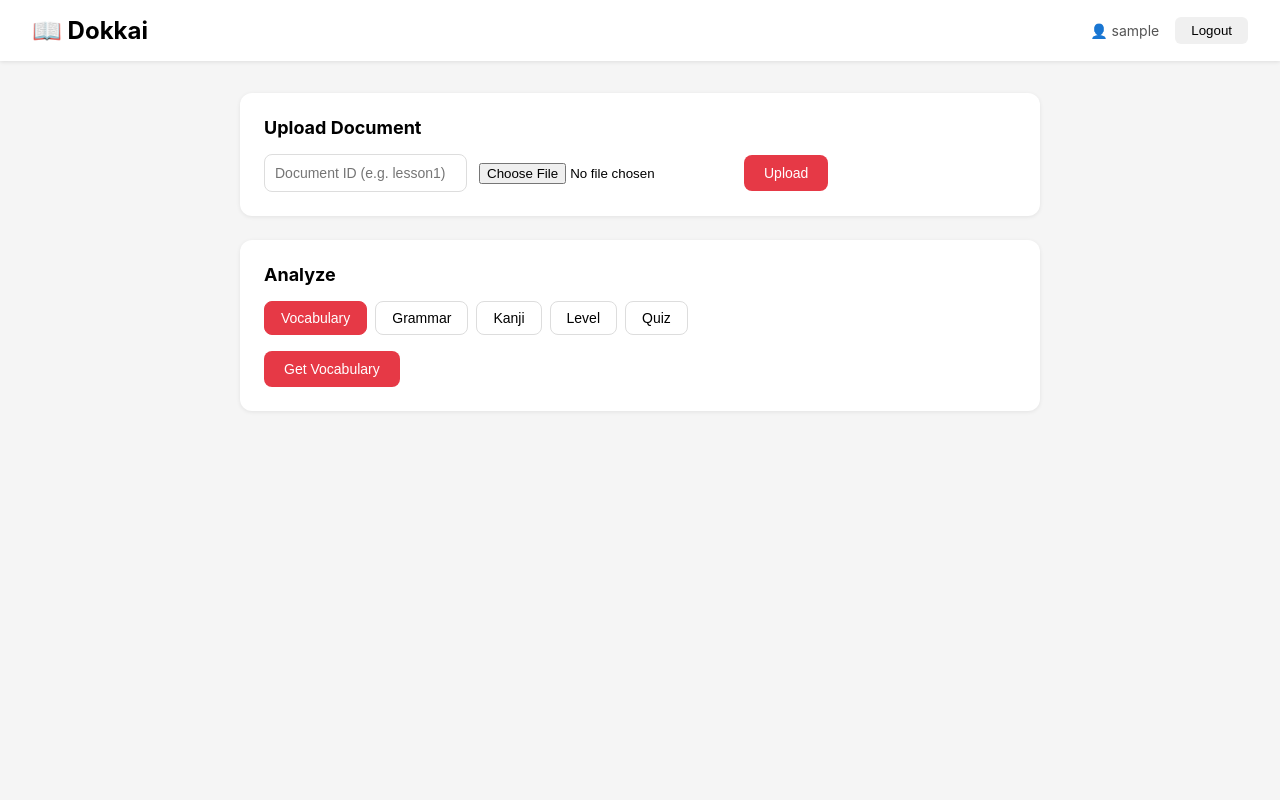
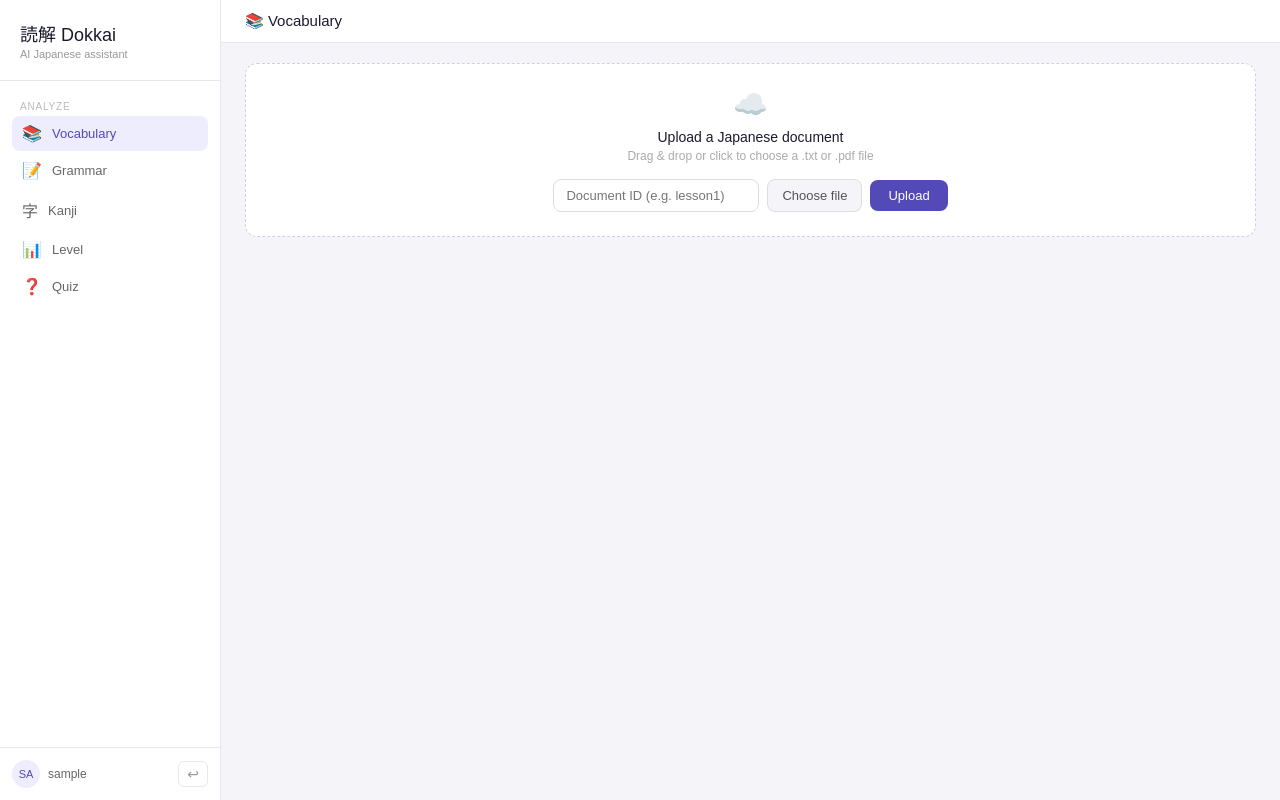
Before and after one commit to hengxu07/dokkai, a React (Create React App) app in the folder frontend/: page /dashboard in a window 1280 px wide. Built offline with nearby package versions, Linux system fonts and the light colour scheme; sample sign-in values are in the browser's storage.

Commit message:
redesign dashboard UI

```diff
--- a/frontend/src/pages/Dashboard.jsx
+++ b/frontend/src/pages/Dashboard.jsx
@@ -1,11 +1,9 @@
 import { useState } from 'react';
-import { useNavigate } from 'react-router-dom';
 import axios from 'axios';
 
 const API = 'https://web-production-09a51.up.railway.app';
 
 function Dashboard() {
-    const navigate = useNavigate();
   const username = localStorage.getItem('username');
   const token = localStorage.getItem('token');
   const headers = { Authorization: `Bearer ${token}` };
@@ -16,11 +14,13 @@ function Dashboard() {
   const [result, setResult] = useState(null);
   const [loading, setLoading] = useState(false);
   const [error, setError] = useState('');
-    const [uploaded, setUploaded] = useState(false);
+  const [documents, setDocuments] = useState([]);
+  const [selectedDoc, setSelectedDoc] = useState('');
+  const [dragOver, setDragOver] = useState(false);
 
   const handleLogout = () => {
     localStorage.clear();
-        navigate('/login');
+    window.location.href = '/login';
   };
 
   const handleUpload = async () => {
@@ -31,8 +31,11 @@ function Dashboard() {
       const formData = new FormData();
       formData.append('file', file);
       await axios.post(`${API}/upload/${docId}`, formData, { headers });
-            setUploaded(true);
+      if (!documents.includes(docId)) setDocuments([...documents, docId]);
+      setSelectedDoc(docId);
       setResult(null);
+      setDocId('');
+      setFile(null);
     } catch (err) {
       setError('Upload failed');
     }
@@ -40,17 +43,17 @@ function Dashboard() {
   };
 
   const handleAnalyze = async () => {
-        if (!docId) return setError('Please enter a document ID');
+    if (!selectedDoc) return setError('Please upload or select a document first');
     setLoading(true);
     setError('');
     setResult(null);
     try {
       let res;
-            if (activeTab === 'vocabulary') res = await axios.get(`${API}/vocabulary/${docId}`, { headers });
-            else if (activeTab === 'grammar') res = await axios.get(`${API}/grammar/${docId}`, { headers });
-            else if (activeTab === 'level') res = await axios.get(`${API}/level/${docId}`, { headers });
-            else if (activeTab === 'kanji') res = await axios.get(`${API}/kanji/${docId}`, { headers });
-            else if (activeTab === 'quiz') res = await axios.post(`${API}/quiz/${docId}`, {}, { headers });
+      if (activeTab === 'vocabulary') res = await axios.get(`${API}/vocabulary/${selectedDoc}`, { headers });
+      else if (activeTab === 'grammar') res = await axios.get(`${API}/grammar/${selectedDoc}`, { headers });
+      else if (activeTab === 'kanji') res = await axios.get(`${API}/kanji/${selectedDoc}`, { headers });
+      else if (activeTab === 'level') res = await axios.get(`${API}/level/${selectedDoc}`, { headers });
+      else if (activeTab === 'quiz') res = await axios.post(`${API}/quiz/${selectedDoc}`, {}, { headers });
       setResult(res.data);
     } catch (err) {
       setError('Analysis failed. Make sure the document is uploaded.');
@@ -60,167 +63,269 @@ function Dashboard() {
 
   const renderResult = () => {
     if (!result) return null;
+
     if (activeTab === 'vocabulary') {
       return (
-                <table style={styles.table}>
+        <table style={s.table}>
           <thead>
             <tr>
-                            <th style={styles.th}>Word</th>
-                            <th style={styles.th}>Reading</th>
-                            <th style={styles.th}>Meaning</th>
+              <th style={s.th}>Word</th>
+              <th style={s.th}>Reading</th>
+              <th style={s.th}>Meaning</th>
             </tr>
           </thead>
           <tbody>
             {result.vocabulary.map((v, i) => (
               <tr key={i}>
-                                <td style={styles.td}>{v.word}</td>
-                                <td style={styles.td}>{v.reading}</td>
-                                <td style={styles.td}>{v.meaning}</td>
+                <td style={s.td}><span style={s.kanji}>{v.word}</span></td>
+                <td style={s.td}><span style={s.reading}>{v.reading}</span></td>
+                <td style={s.td}><span style={s.meaning}>{v.meaning}</span></td>
               </tr>
             ))}
           </tbody>
         </table>
       );
     }
+
     if (activeTab === 'grammar') {
       return result.grammar.map((g, i) => (
-                <div key={i} style={styles.card}>
-                    <p style={styles.pattern}>{g.pattern}</p>
-                    <p style={styles.explanation}>{g.explanation}</p>
-                    <p style={styles.example}>例: {g.example}</p>
+        <div key={i} style={s.card}>
+          <p style={s.pattern}>{g.pattern}</p>
+          <p style={s.explanation}>{g.explanation}</p>
+          <p style={s.example}>例: {g.example}</p>
         </div>
       ));
     }
-        if (activeTab === 'level') {
-            return (
-                <div style={styles.card}>
-                    <p style={styles.level}>JLPT {result.level}</p>
-                    <p style={styles.explanation}>{result.reason}</p>
-                </div>
-            );
-        }
+
     if (activeTab === 'kanji') {
       return (
-                <table style={styles.table}>
+        <table style={s.table}>
           <thead>
             <tr>
-                            <th style={styles.th}>Kanji</th>
-                            <th style={styles.th}>Reading</th>
-                            <th style={styles.th}>Meaning</th>
-                            <th style={styles.th}>Example</th>
+              <th style={s.th}>Kanji</th>
+              <th style={s.th}>Reading</th>
+              <th style={s.th}>Meaning</th>
+              <th style={s.th}>Example</th>
             </tr>
           </thead>
           <tbody>
             {result.kanji.map((k, i) => (
               <tr key={i}>
-                                <td style={{ ...styles.td, fontSize: '24px', fontWeight: 'bold' }}>{k.kanji}</td>
-                                <td style={styles.td}>{k.reading}</td>
-                                <td style={styles.td}>{k.meaning}</td>
-                                <td style={styles.td}>{k.example}</td>
+                <td style={s.td}><span style={{ ...s.kanji, fontSize: '28px' }}>{k.kanji}</span></td>
+                <td style={s.td}><span style={s.reading}>{k.reading}</span></td>
+                <td style={s.td}><span style={s.meaning}>{k.meaning}</span></td>
+                <td style={s.td}><span style={s.reading}>{k.example}</span></td>
               </tr>
             ))}
           </tbody>
         </table>
       );
     }
+
+    if (activeTab === 'level') {
+      return (
+        <div style={s.card}>
+          <div style={s.levelBadge}>JLPT {result.level}</div>
+          <p style={s.explanation}>{result.reason}</p>
+        </div>
+      );
+    }
+
     if (activeTab === 'quiz') {
       return result.quiz.map((q, i) => (
-                <div key={i} style={styles.card}>
-                    <p style={styles.question}>{i + 1}. {q.question}</p>
+        <div key={i} style={s.card}>
+          <p style={s.pattern}>{i + 1}. {q.question}</p>
           {q.choices.map((c, j) => (
-                        <p key={j} style={{ ...styles.choice, background: c === q.answer ? '#d4edda' : '#f8f9fa' }}>
-                            {c} {c === q.answer ? '✅' : ''}
-                        </p>
+            <div key={j} style={{
+              ...s.choice,
+              background: c === q.answer ? '#EEEDFE' : 'var(--color-background-secondary, #f5f5f5)',
+              color: c === q.answer ? '#534AB7' : 'inherit',
+              borderColor: c === q.answer ? '#AFA9EC' : 'transparent',
+            }}>
+              {c === q.answer ? '✓ ' : ''}{c}
+            </div>
           ))}
         </div>
       ));
     }
   };
 
+  const tabs = ['vocabulary', 'grammar', 'kanji', 'level', 'quiz'];
+  const tabIcons = { vocabulary: '📚', grammar: '📝', kanji: '字', level: '📊', quiz: '❓' };
+
   return (
-        <div style={styles.container}>
-            <div style={styles.header}>
-                <h1 style={styles.title}>📖 Dokkai </h1>
-                <div style={styles.userInfo}>
-                    <span style={styles.username}>👤 {username}</span>
-                    <button style={styles.logoutBtn} onClick={handleLogout}>Logout</button>
+    <div style={s.app}>
+      {/* Sidebar */}
+      <div style={s.sidebar}>
+        <div style={s.logo}>
+          <div style={s.logoTitle}>読解 Dokkai</div>
+          <div style={s.logoSub}>AI Japanese assistant</div>
+        </div>
+
+        <div style={s.nav}>
+          <div style={s.navLabel}>ANALYZE</div>
+          {tabs.map(tab => (
+            <div
+              key={tab}
+              style={{ ...s.navItem, ...(activeTab === tab ? s.navItemActive : {}) }}
+              onClick={() => { setActiveTab(tab); setResult(null); }}
+            >
+              <span style={{ fontSize: '16px' }}>{tabIcons[tab]}</span>
+              {tab.charAt(0).toUpperCase() + tab.slice(1)}
+            </div>
+          ))}
+        </div>
+
+        {documents.length > 0 && (
+          <div style={s.docSection}>
+            <div style={s.navLabel}>DOCUMENTS</div>
+            {documents.map(doc => (
+              <div
+                key={doc}
+                style={{ ...s.docItem, ...(selectedDoc === doc ? s.docItemActive : {}) }}
+                onClick={() => { setSelectedDoc(doc); setResult(null); }}
+              >
+                <div style={{ ...s.docDot, background: selectedDoc === doc ? '#7F77DD' : '#9FE1CB' }} />
+                {doc}
+              </div>
+            ))}
+          </div>
+        )}
+
+        <div style={s.sidebarBottom}>
+          <div style={s.userRow}>
+            <div style={s.avatar}>{username?.slice(0, 2).toUpperCase()}</div>
+            <span style={s.username}>{username}</span>
+            <button style={s.logoutBtn} onClick={handleLogout}>↩</button>
+          </div>
         </div>
       </div>
 
-            <div style={styles.main}>
-                {/* Upload Section */}
-                <div style={styles.section}>
-                    <h2 style={styles.sectionTitle}>Upload Document</h2>
-                    <div style={styles.uploadRow}>
+      {/* Main */}
+      <div style={s.main}>
+        {/* Topbar */}
+        <div style={s.topbar}>
+          <div style={s.topbarTitle}>
+            {tabIcons[activeTab]} {activeTab.charAt(0).toUpperCase() + activeTab.slice(1)}
+          </div>
+          <div style={{ display: 'flex', alignItems: 'center', gap: '12px' }}>
+            {selectedDoc && <span style={s.docBadge}>{selectedDoc}</span>}
+            {selectedDoc && (
+              <button style={s.analyzeBtn} onClick={handleAnalyze} disabled={loading}>
+                {loading ? 'Analyzing...' : `Analyze`}
+              </button>
+            )}
+          </div>
+        </div>
+
+        {/* Content */}
+        <div style={s.content}>
+          {/* Upload */}
+          <div
+            style={{ ...s.uploadCard, ...(dragOver ? s.uploadCardHover : {}) }}
+            onDragOver={e => { e.preventDefault(); setDragOver(true); }}
+            onDragLeave={() => setDragOver(false)}
+            onDrop={e => {
+              e.preventDefault();
+              setDragOver(false);
+              const f = e.dataTransfer.files[0];
+              if (f) setFile(f);
+            }}
+          >
+            <div style={s.uploadIcon}>☁️</div>
+            <div style={s.uploadTitle}>
+              {file ? `Selected: ${file.name}` : 'Upload a Japanese document'}
+            </div>
+            <div style={s.uploadSub}>Drag & drop or click to choose a .txt or .pdf file</div>
+            <div style={s.uploadRow}>
               <input
-                            style={styles.input}
+                style={s.input}
                 placeholder="Document ID (e.g. lesson1)"
                 value={docId}
                 onChange={e => setDocId(e.target.value)}
               />
-                        <input type="file" accept=".txt,.pdf" onChange={e => setFile(e.target.files[0])} />
-                        <button style={styles.button} onClick={handleUpload} disabled={loading}>
-                            {loading ? 'Uploading...' : 'Upload'}
+              <label style={s.fileBtn}>
+                Choose file
+                <input
+                  type="file"
+                  accept=".txt,.pdf"
+                  style={{ display: 'none' }}
+                  onChange={e => setFile(e.target.files[0])}
+                />
+              </label>
+              <button style={s.uploadBtn} onClick={handleUpload} disabled={loading}>
+                {loading ? '...' : 'Upload'}
               </button>
             </div>
-                    {uploaded && <p style={styles.success}>✅ Document uploaded successfully!</p>}
           </div>
 
-                {/* Analyze Section */}
-                <div style={styles.section}>
-                    <h2 style={styles.sectionTitle}>Analyze</h2>
-                    <div style={styles.tabs}>
-                        {['vocabulary', 'grammar', 'kanji', 'level', 'quiz'].map(tab => (
-                            <button
-                                key={tab}
-                                style={{ ...styles.tab, ...(activeTab === tab ? styles.activeTab : {}) }}
-                                onClick={() => { setActiveTab(tab); setResult(null); }}
-                            >
-                                {tab.charAt(0).toUpperCase() + tab.slice(1)}
-                            </button>
-                        ))}
+          {error && <p style={s.error}>{error}</p>}
+
+          {/* Results */}
+          {result && <div style={s.results}>{renderResult()}</div>}
+
+          {!result && selectedDoc && !loading && (
+            <div style={s.emptyState}>
+              <p style={{ color: 'var(--color-text-tertiary, #aaa)', fontSize: '14px' }}>
+                Click "Analyze" to get {activeTab} for {selectedDoc}
+              </p>
             </div>
-                    <button style={styles.button} onClick={handleAnalyze} disabled={loading}>
-                        {loading ? 'Analyzing...' : `Get ${activeTab.charAt(0).toUpperCase() + activeTab.slice(1)}`}
-                    </button>
+          )}
         </div>
-
-                {error && <p style={styles.error}>{error}</p>}
-                <div style={styles.results}>{renderResult()}</div>
       </div>
     </div>
   );
 }
 
-const styles = {
-    container: { minHeight: '100vh', background: '#f5f5f5' },
-    header: { background: 'white', padding: '16px 32px', display: 'flex', justifyContent: 'space-between', alignItems: 'center', boxShadow: '0 1px 4px rgba(0,0,0,0.1)' },
-    title: { fontSize: '24px', margin: 0 },
-    userInfo: { display: 'flex', alignItems: 'center', gap: '16px' },
-    username: { fontSize: '14px', color: '#555' },
-    logoutBtn: { padding: '6px 16px', background: '#f0f0f0', border: 'none', borderRadius: '6px', cursor: 'pointer' },
-    main: { maxWidth: '800px', margin: '32px auto', padding: '0 16px' },
-    section: { background: 'white', borderRadius: '12px', padding: '24px', marginBottom: '24px', boxShadow: '0 1px 4px rgba(0,0,0,0.08)' },
-    sectionTitle: { fontSize: '18px', marginBottom: '16px', marginTop: 0 },
-    uploadRow: { display: 'flex', gap: '12px', alignItems: 'center', flexWrap: 'wrap' },
-    input: { padding: '10px', borderRadius: '8px', border: '1px solid #ddd', fontSize: '14px' },
-    button: { padding: '10px 20px', background: '#e63946', color: 'white', border: 'none', borderRadius: '8px', cursor: 'pointer', fontSize: '14px' },
-    success: { color: 'green', marginTop: '8px', fontSize: '13px' },
-    error: { color: 'red', fontSize: '13px' },
-    tabs: { display: 'flex', gap: '8px', marginBottom: '16px' },
-    tab: { padding: '8px 16px', border: '1px solid #ddd', borderRadius: '8px', cursor: 'pointer', background: 'white', fontSize: '14px' },
-    activeTab: { background: '#e63946', color: 'white', border: '1px solid #e63946' },
-    results: { marginTop: '8px' },
-    table: { width: '100%', borderCollapse: 'collapse' },
-    th: { textAlign: 'left', padding: '10px', borderBottom: '2px solid #eee', fontSize: '13px', color: '#555' },
-    td: { padding: '10px', borderBottom: '1px solid #eee', fontSize: '14px' },
-    card: { background: '#f9f9f9', borderRadius: '8px', padding: '16px', marginBottom: '12px' },
-    pattern: { fontWeight: 'bold', fontSize: '16px', marginBottom: '4px' },
-    explanation: { color: '#555', fontSize: '14px', marginBottom: '4px' },
-    example: { color: '#888', fontSize: '13px', fontStyle: 'italic' },
-    level: { fontSize: '32px', fontWeight: 'bold', color: '#e63946', marginBottom: '8px' },
-    question: { fontWeight: 'bold', marginBottom: '8px' },
-    choice: { padding: '8px 12px', borderRadius: '6px', marginBottom: '6px', fontSize: '14px' },
+const s = {
+  app: { display: 'flex', height: '100vh', background: '#f5f4f9', fontFamily: 'sans-serif' },
+  sidebar: { width: '220px', background: '#fff', borderRight: '0.5px solid #e8e7f0', display: 'flex', flexDirection: 'column', flexShrink: 0 },
+  logo: { padding: '20px', borderBottom: '0.5px solid #e8e7f0' },
+  logoTitle: { fontSize: '18px', fontWeight: '500', color: '#1a1a2e' },
+  logoSub: { fontSize: '11px', color: '#999', marginTop: '2px' },
+  nav: { padding: '12px', flex: 1 },
+  navLabel: { fontSize: '10px', color: '#bbb', padding: '8px 8px 4px', letterSpacing: '0.08em' },
+  navItem: { display: 'flex', alignItems: 'center', gap: '10px', padding: '8px 10px', borderRadius: '8px', cursor: 'pointer', fontSize: '13px', color: '#666', marginBottom: '2px' },
+  navItemActive: { background: '#EEEDFE', color: '#534AB7', fontWeight: '500' },
+  docSection: { padding: '12px', borderTop: '0.5px solid #e8e7f0' },
+  docItem: { display: 'flex', alignItems: 'center', gap: '8px', padding: '6px 8px', borderRadius: '8px', fontSize: '12px', color: '#666', cursor: 'pointer', marginBottom: '2px' },
+  docItemActive: { background: '#f5f4f9', color: '#1a1a2e' },
+  docDot: { width: '6px', height: '6px', borderRadius: '50%', flexShrink: 0 },
+  sidebarBottom: { padding: '12px', borderTop: '0.5px solid #e8e7f0' },
+  userRow: { display: 'flex', alignItems: 'center', gap: '8px' },
+  avatar: { width: '28px', height: '28px', borderRadius: '50%', background: '#EEEDFE', display: 'flex', alignItems: 'center', justifyContent: 'center', fontSize: '11px', fontWeight: '500', color: '#534AB7', flexShrink: 0 },
+  username: { fontSize: '12px', color: '#666', flex: 1, overflow: 'hidden', textOverflow: 'ellipsis', whiteSpace: 'nowrap' },
+  logoutBtn: { padding: '4px 8px', border: '0.5px solid #e8e7f0', borderRadius: '6px', background: 'none', cursor: 'pointer', fontSize: '14px', color: '#999' },
+  main: { flex: 1, display: 'flex', flexDirection: 'column', overflow: 'hidden' },
+  topbar: { background: '#fff', borderBottom: '0.5px solid #e8e7f0', padding: '12px 24px', display: 'flex', alignItems: 'center', justifyContent: 'space-between' },
+  topbarTitle: { fontSize: '15px', fontWeight: '500', color: '#1a1a2e' },
+  docBadge: { fontSize: '12px', padding: '3px 10px', background: '#EEEDFE', color: '#534AB7', borderRadius: '20px' },
+  analyzeBtn: { padding: '7px 18px', background: '#534AB7', color: '#fff', border: 'none', borderRadius: '8px', fontSize: '13px', cursor: 'pointer' },
+  content: { flex: 1, overflowY: 'auto', padding: '20px 24px' },
+  uploadCard: { background: '#fff', border: '1.5px dashed #d0ceee', borderRadius: '12px', padding: '24px', textAlign: 'center', marginBottom: '20px' },
+  uploadCardHover: { background: '#EEEDFE', borderColor: '#7F77DD' },
+  uploadIcon: { fontSize: '28px', marginBottom: '8px' },
+  uploadTitle: { fontSize: '14px', fontWeight: '500', color: '#1a1a2e', marginBottom: '4px' },
+  uploadSub: { fontSize: '12px', color: '#aaa', marginBottom: '16px' },
+  uploadRow: { display: 'flex', gap: '8px', justifyContent: 'center', alignItems: 'center', flexWrap: 'wrap' },
+  input: { padding: '8px 12px', borderRadius: '8px', border: '0.5px solid #ddd', fontSize: '13px', width: '180px' },
+  fileBtn: { padding: '8px 14px', border: '0.5px solid #ddd', borderRadius: '8px', fontSize: '13px', cursor: 'pointer', background: '#f5f4f9', color: '#555' },
+  uploadBtn: { padding: '8px 18px', background: '#534AB7', color: '#fff', border: 'none', borderRadius: '8px', fontSize: '13px', cursor: 'pointer' },
+  error: { color: '#E24B4A', fontSize: '13px', marginBottom: '12px' },
+  results: { marginTop: '4px' },
+  emptyState: { textAlign: 'center', padding: '40px 0' },
+  table: { width: '100%', borderCollapse: 'collapse', background: '#fff', borderRadius: '12px', overflow: 'hidden', border: '0.5px solid #e8e7f0' },
+  th: { textAlign: 'left', padding: '10px 16px', fontSize: '11px', color: '#aaa', borderBottom: '0.5px solid #e8e7f0', fontWeight: '400', background: '#fafafa' },
+  td: { padding: '12px 16px', borderBottom: '0.5px solid #f0f0f5' },
+  kanji: { fontSize: '22px', fontWeight: '500', color: '#1a1a2e' },
+  reading: { fontSize: '13px', color: '#7F77DD' },
+  meaning: { fontSize: '13px', color: '#666' },
+  card: { background: '#fff', borderRadius: '12px', padding: '16px 20px', marginBottom: '10px', border: '0.5px solid #e8e7f0' },
+  pattern: { fontWeight: '500', fontSize: '15px', color: '#1a1a2e', marginBottom: '6px' },
+  explanation: { fontSize: '13px', color: '#555', marginBottom: '6px', lineHeight: '1.6' },
+  example: { fontSize: '12px', color: '#7F77DD', fontStyle: 'italic' },
+  levelBadge: { fontSize: '36px', fontWeight: '500', color: '#534AB7', marginBottom: '12px' },
+  choice: { padding: '10px 14px', borderRadius: '8px', marginBottom: '6px', fontSize: '13px', border: '0.5px solid transparent' },
 };
 
 export default Dashboard;
```
Lines whose indentation alone changed are shown as unchanged.
